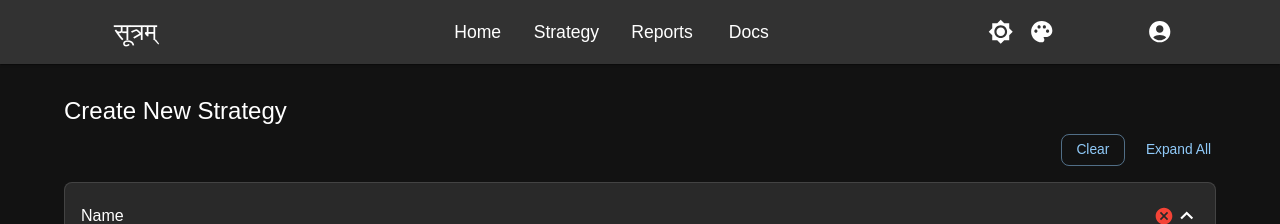
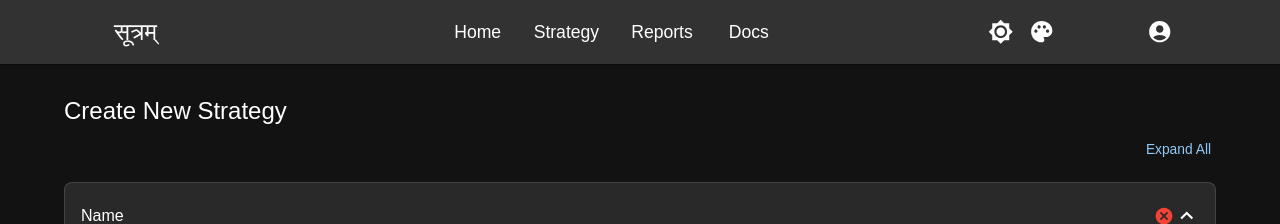
Before and after one commit to AmitSharmamad/mukham, a Next.js app: page /strategy/new in a window 1280 px wide. Shown: the top 224 px of the page. Built offline with nearby package versions, Linux system fonts and the light colour scheme; a web font is replaced by a local one.

Commit message:
removed clear button from strategy builder form

```diff
--- a/src/components/StrategyBuilder/StrategyForm.tsx
+++ b/src/components/StrategyBuilder/StrategyForm.tsx
@@ -1373,15 +1373,6 @@ export const StrategyForm: React.FC<StrategyFormProps> = ({ initialData, initial
     }
   };
 
-  const handleClear = () => {
-    setFormData(initialFormData);
-    setSelectedInstruments([]);
-    setBacktestResults(null);
-    setErrors({});
-    setAttemptedSubmit(false);
-    setHasUnsavedChanges(false);
-  };
-
   const handleSubmit = async (e: React.FormEvent) => {
     e.preventDefault();
     await handleSave();
@@ -1390,13 +1381,6 @@ export const StrategyForm: React.FC<StrategyFormProps> = ({ initialData, initial
   return (
     <form onSubmit={handleSubmit}>
       <Box sx={{ display: 'flex', justifyContent: 'flex-end', mb: 2, gap: 2 }}>
-        <Button
-          variant="outlined"
-          onClick={handleClear}
-          size="small"
-        >
-          Clear
-        </Button>
         <Button
           variant="text"
           onClick={toggleExpandAll}
```
